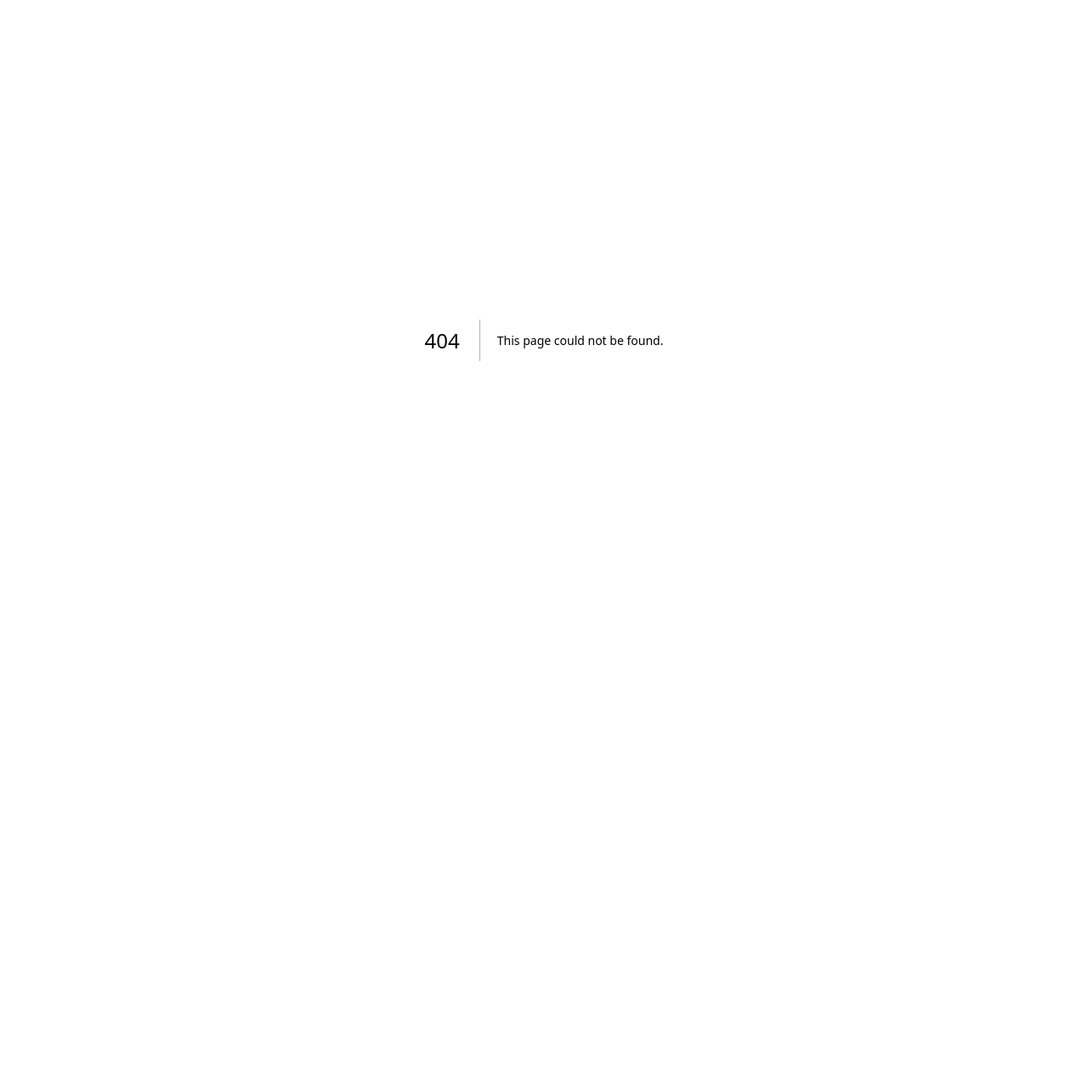
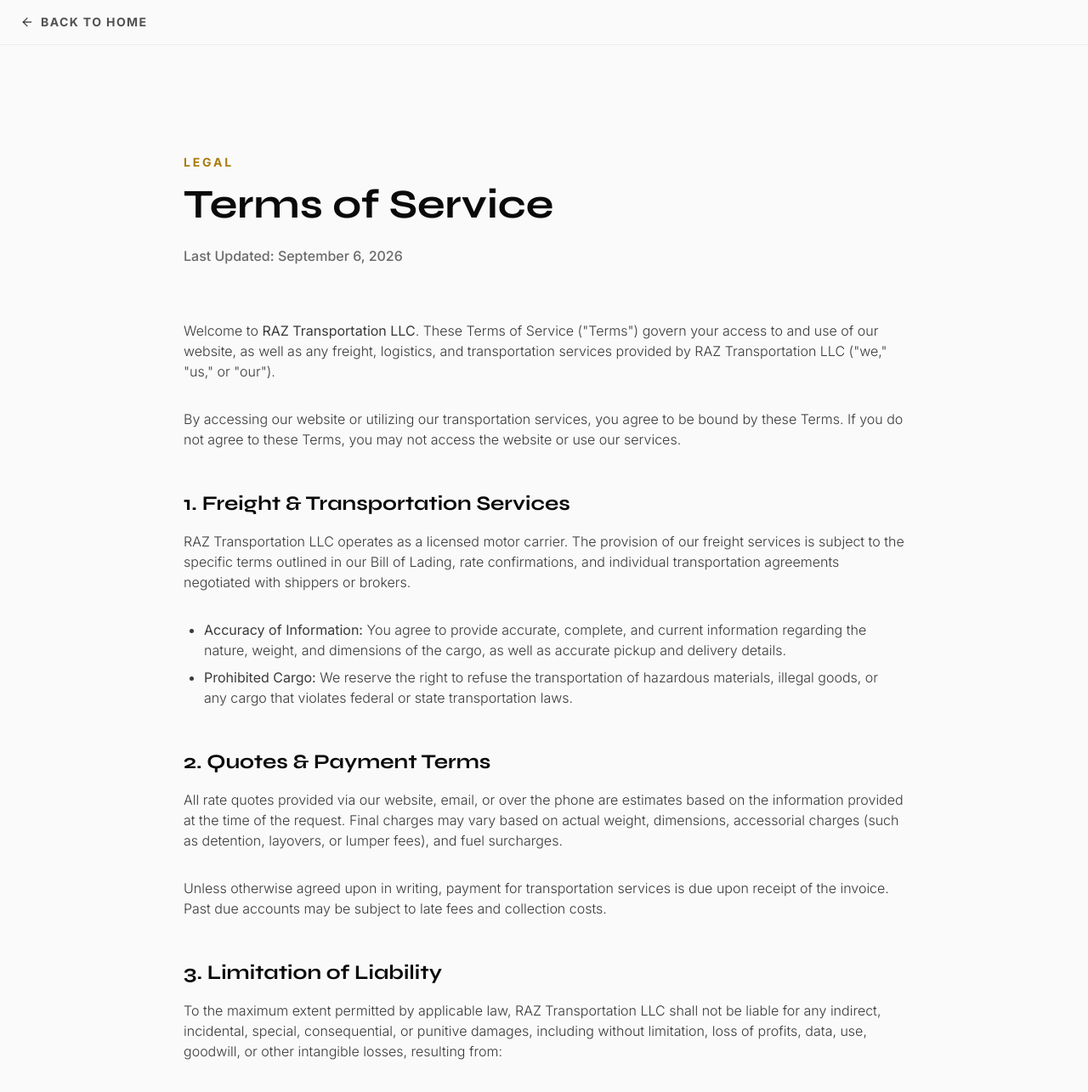
Before and after one commit to engnrhussein/raz-transportation-llc, a Next.js app: page /terms in a window 1280 px wide. Before the commit this address had no page. Shown: the top 1285 px of the page at 85% size. Before the commit the page ends 800 px from the top, so only its background shows below. Built offline with nearby package versions, Linux system fonts and the light colour scheme.

Commit message:
feat: add logistics-tailored terms of service page and wire footer link

```diff
--- a/src/app/page.tsx
+++ b/src/app/page.tsx
@@ -266,7 +266,7 @@
           <p>&copy; {new Date().getFullYear()} RAZ Transportation LLC. All rights reserved.</p>
           <div className="flex gap-6 mt-4 md:mt-0">
             <Link href="/privacy" className="hover:text-gold-light transition-colors">Privacy Policy</Link>
-            <Link href="#" className="hover:text-gold-light transition-colors">Terms of Service</Link>
+            <Link href="/terms" className="hover:text-gold-light transition-colors">Terms of Service</Link>
           </div>
         </div>
       </footer>
--- /dev/null
+++ b/src/app/terms/page.tsx
@@ -0,0 +1,96 @@
+import Link from "next/link";
+import { ArrowLeft } from "lucide-react";
+
+export const metadata = {
+  title: "Terms of Service | RAZ Transportation LLC",
+  description: "Terms of Service and Use for RAZ Transportation LLC.",
+};
+
+export default function TermsOfService() {
+  return (
+    <main className="min-h-screen bg-stark text-onyx font-sans">
+      {/* Simple Header */}
+      <nav className="w-full bg-stark/80 backdrop-blur-md border-b border-onyx/5 px-6 py-4 flex items-center">
+        <Link href="/" className="flex items-center gap-2 text-sm uppercase tracking-widest text-onyx/70 hover:text-gold-dark transition-colors font-bold">
+          <ArrowLeft size={16} /> Back to Home
+        </Link>
+      </nav>
+
+      <article className="max-w-4xl mx-auto px-6 py-20 md:py-32">
+        <div className="mb-16">
+          <p className="text-gold-dark uppercase tracking-[0.2em] text-sm font-bold mb-4">Legal</p>
+          <h1 className="font-heading text-4xl md:text-5xl font-bold mb-6 text-onyx">Terms of Service</h1>
+          <p className="text-onyx/60 font-medium">Last Updated: {new Date().toLocaleDateString('en-US', { month: 'long', day: 'numeric', year: 'numeric' })}</p>
+        </div>
+
+        <div className="prose prose-lg prose-onyx max-w-none space-y-8 font-light text-onyx/80">
+          <p>
+            Welcome to <strong>RAZ Transportation LLC</strong>. These Terms of Service ("Terms") govern your access to and use of our website, as well as any freight, logistics, and transportation services provided by RAZ Transportation LLC ("we," "us," or "our").
+          </p>
+          <p>
+            By accessing our website or utilizing our transportation services, you agree to be bound by these Terms. If you do not agree to these Terms, you may not access the website or use our services.
+          </p>
+
+          <h2 className="font-heading text-2xl font-bold text-onyx mt-12 mb-4">1. Freight & Transportation Services</h2>
+          <p>
+            RAZ Transportation LLC operates as a licensed motor carrier. The provision of our freight services is subject to the specific terms outlined in our Bill of Lading, rate confirmations, and individual transportation agreements negotiated with shippers or brokers.
+          </p>
+          <ul className="list-disc pl-6 space-y-2">
+            <li><strong>Accuracy of Information:</strong> You agree to provide accurate, complete, and current information regarding the nature, weight, and dimensions of the cargo, as well as accurate pickup and delivery details.</li>
+            <li><strong>Prohibited Cargo:</strong> We reserve the right to refuse the transportation of hazardous materials, illegal goods, or any cargo that violates federal or state transportation laws.</li>
+          </ul>
+
+          <h2 className="font-heading text-2xl font-bold text-onyx mt-12 mb-4">2. Quotes & Payment Terms</h2>
+          <p>
+            All rate quotes provided via our website, email, or over the phone are estimates based on the information provided at the time of the request. Final charges may vary based on actual weight, dimensions, accessorial charges (such as detention, layovers, or lumper fees), and fuel surcharges.
+          </p>
+          <p>
+            Unless otherwise agreed upon in writing, payment for transportation services is due upon receipt of the invoice. Past due accounts may be subject to late fees and collection costs.
+          </p>
+
+          <h2 className="font-heading text-2xl font-bold text-onyx mt-12 mb-4">3. Limitation of Liability</h2>
+          <p>
+            To the maximum extent permitted by applicable law, RAZ Transportation LLC shall not be liable for any indirect, incidental, special, consequential, or punitive damages, including without limitation, loss of profits, data, use, goodwill, or other intangible losses, resulting from:
+          </p>
+          <ul className="list-disc pl-6 space-y-2">
+            <li>Your access to or use of or inability to access or use our website.</li>
+            <li>Delays in transit caused by acts of God, extreme weather, highway closures, or other circumstances beyond our reasonable control (force majeure).</li>
+          </ul>
+          <p>
+            Liability for loss or damage to cargo is strictly governed by the Carmack Amendment (49 U.S.C. § 14706) and the specific limitations declared in our standard Bill of Lading, unless a higher declared value is agreed upon in writing prior to transit.
+          </p>
+
+          <h2 className="font-heading text-2xl font-bold text-onyx mt-12 mb-4">4. Intellectual Property Rights</h2>
+          <p>
+            The website and its original content, features, functionality, and design elements (including our logo and branding) are and will remain the exclusive property of RAZ Transportation LLC and its licensors. The website is protected by copyright, trademark, and other laws of the United States. Our trademarks and trade dress may not be used in connection with any product or service without the prior written consent of RAZ Transportation LLC.
+          </p>
+
+          <h2 className="font-heading text-2xl font-bold text-onyx mt-12 mb-4">5. Governing Law</h2>
+          <p>
+            These Terms shall be governed and construed in accordance with the laws of the State of Minnesota, without regard to its conflict of law provisions. Our failure to enforce any right or provision of these Terms will not be considered a waiver of those rights.
+          </p>
+
+          <h2 className="font-heading text-2xl font-bold text-onyx mt-12 mb-4">6. Changes to Terms</h2>
+          <p>
+            We reserve the right, at our sole discretion, to modify or replace these Terms at any time. By continuing to access or use our website or services after those revisions become effective, you agree to be bound by the revised terms.
+          </p>
+
+          <h2 className="font-heading text-2xl font-bold text-onyx mt-12 mb-4">7. Contact Us</h2>
+          <p>If you have any questions about these Terms, please contact our dispatch and operations team at:</p>
+          <div className="bg-onyx/5 p-6 border border-onyx/10 rounded-sm mt-6">
+            <p className="font-bold mb-1">RAZ Transportation LLC</p>
+            <p>2015 27TH ST SE, APT 105</p>
+            <p>ST CLOUD, MN 56304</p>
+            <p className="mt-4"><strong>Email:</strong> razdispatch1@raztransportationllc.com</p>
+            <p><strong>Phone:</strong> (218) 313-1439</p>
+          </div>
+        </div>
+      </article>
+
+      {/* Mini Footer */}
+      <footer className="bg-onyx py-8 px-6 border-t border-white/10 text-center text-stark/40 text-xs font-light">
+        <p>&copy; {new Date().getFullYear()} RAZ Transportation LLC. All rights reserved.</p>
+      </footer>
+    </main>
+  );
+}
```
